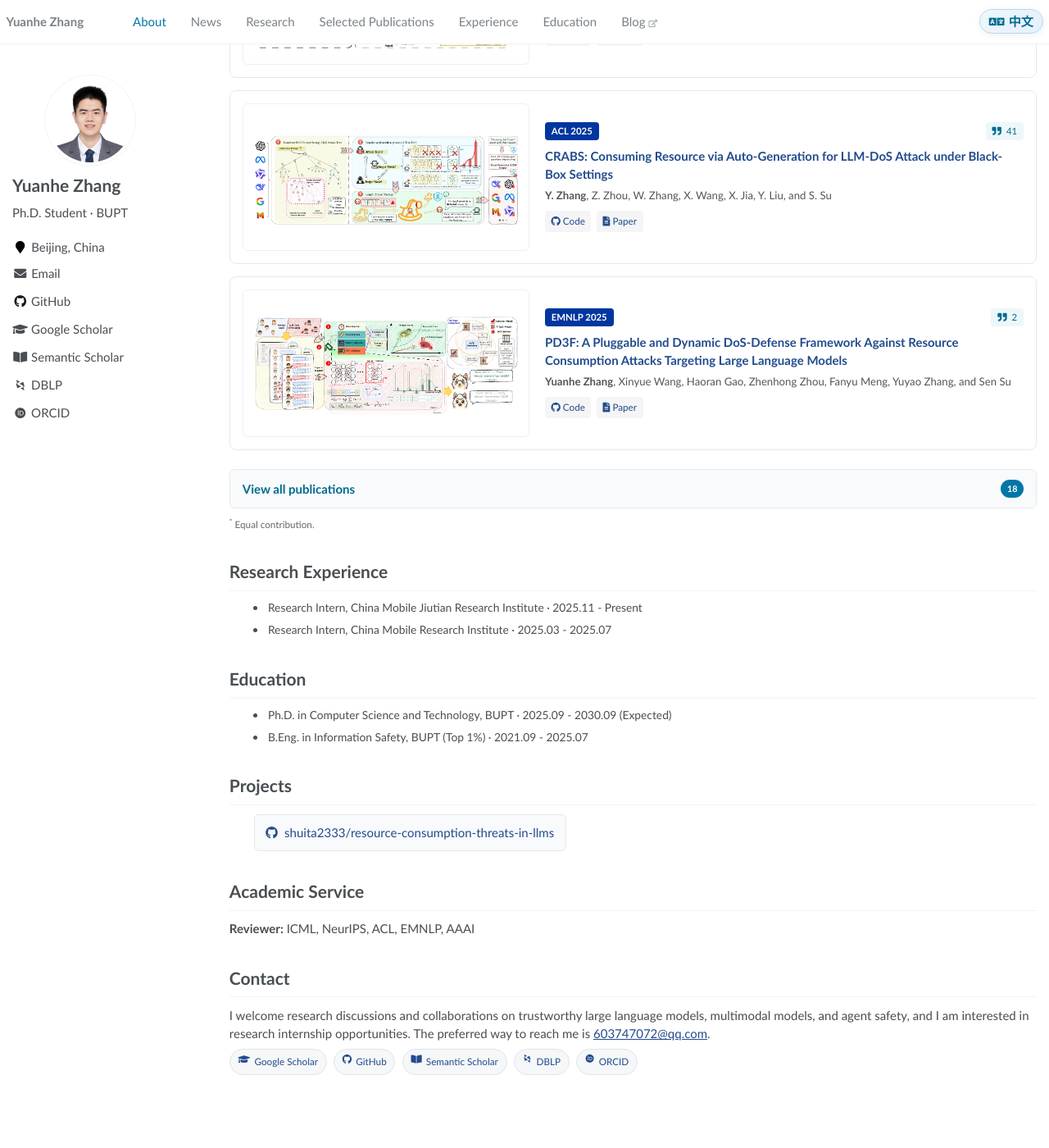
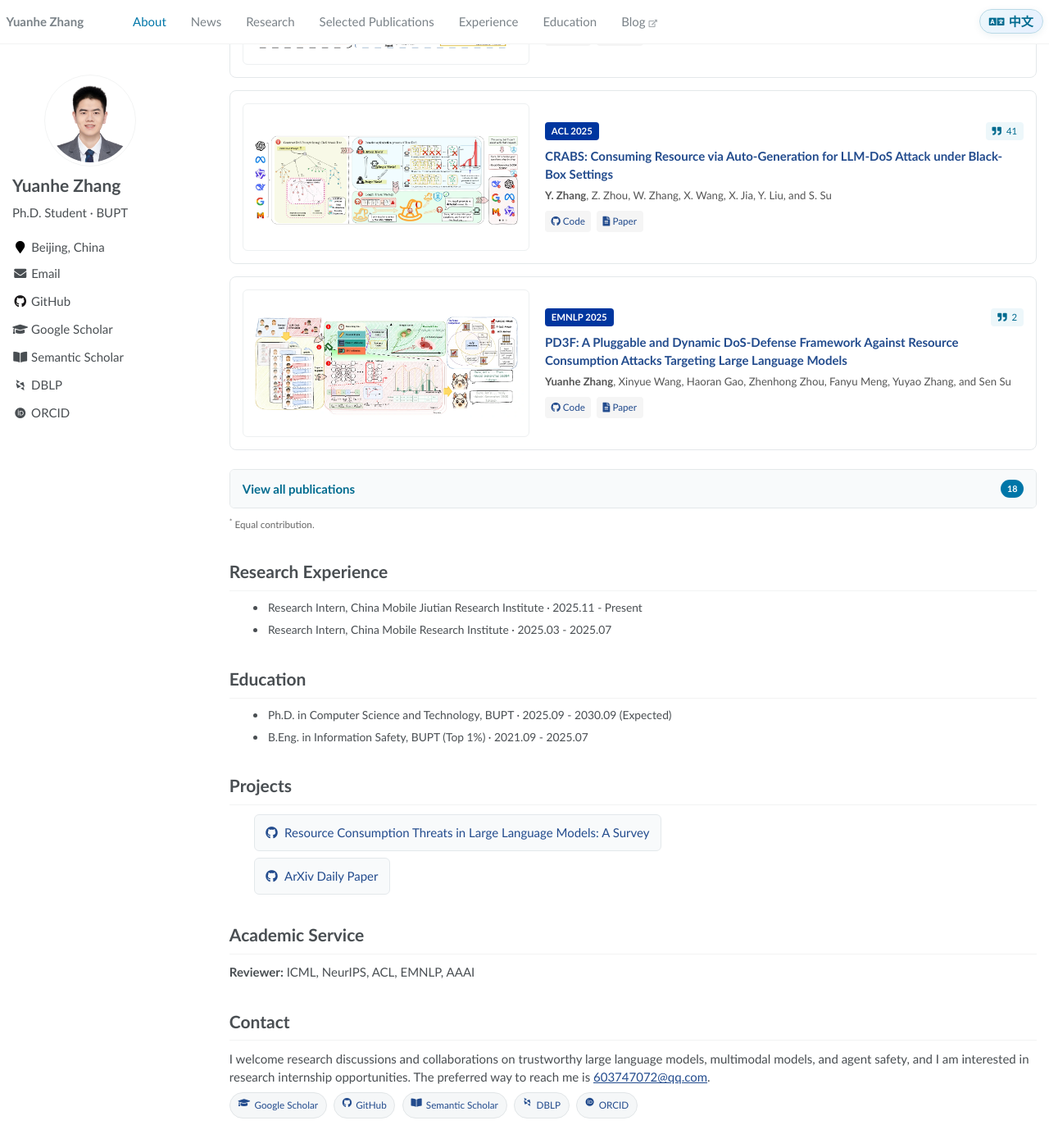
Before and after one commit to shuita2333/CV, a Jekyll site: the page built from _pages/about.md, in a window 1280 px wide and 1400 px high, scrolled down 1449 px. Shown: the whole window at 82% size. Built offline with Jekyll 4.4.1, drawn with Linux system fonts in a browser that asks for light colours; some web fonts are replaced; before the commit the page ends 2796 px from its top, so only the background shows below that.

Commit message:
Update project titles and links

```diff
--- a/_pages/about.md
+++ b/_pages/about.md
@@ -98,7 +98,8 @@ author_profile: true
     <span data-lang="zh" hidden>项目</span>
   </h1>
   <ul class="project-links">
-    <li><a href="https://github.com/shuita2333/resource-consumption-threats-in-llms" target="_blank" rel="noopener noreferrer"><i class="fab fa-github" aria-hidden="true"></i> shuita2333/resource-consumption-threats-in-llms</a></li>
+    <li><a href="https://github.com/shuita2333/resource-consumption-threats-in-llms" target="_blank" rel="noopener noreferrer"><i class="fab fa-github" aria-hidden="true"></i> Resource Consumption Threats in Large Language Models: A Survey</a></li>
+    <li><a href="https://github.com/shuita2333/Arxiv-daily-paper" target="_blank" rel="noopener noreferrer"><i class="fab fa-github" aria-hidden="true"></i> ArXiv Daily Paper</a></li>
   </ul>
 </section>
 
--- a/assets/css/main.scss
+++ b/assets/css/main.scss
@@ -468,6 +468,10 @@ html {
   margin-left: 0;
 }
 
+.project-links li + li {
+  margin-top: .5rem;
+}
+
 .project-links a {
   align-items: center;
   background: #f8fafb;
```
